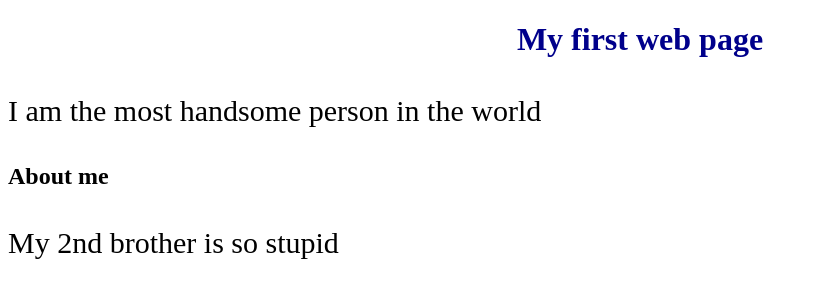
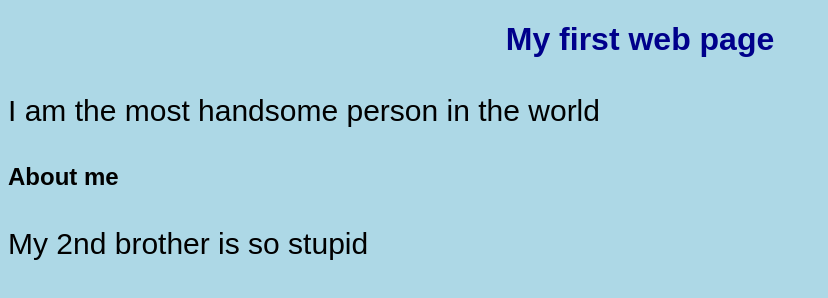
Before and after one commit to ZylDrys/my-first-app, a plain HTML site: page index.html in a window 1280 px wide. Shown: the whole page, without its empty margins (0-828 px from the left). Drawn offline with Linux system fonts and the light colour scheme.

Commit message:
Update style.css

```diff
--- a/style.css
+++ b/style.css
@@ -1,6 +1,6 @@
 body {
-  background color: lightblue;
-  fontfamily: arial, sans-serif;
+  background-color: lightblue;
+  font-family: arial, sans-serif;
 }
 
 h1 {
```
